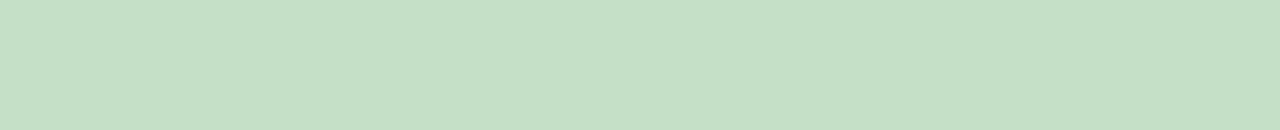
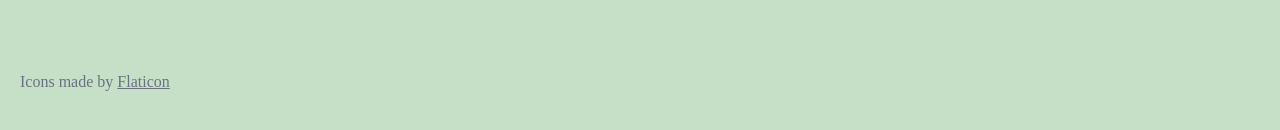
Before and after one commit to sydnyyy/sydney-archive-fe, a Next.js app: page / in a window 1280 px wide. Shown: the part 626-756 px from the top of the page. Built offline with nearby package versions, Linux system fonts and the light colour scheme; a web font is replaced by a local one.

Commit message:
feat: 탭 아이콘 저작권 표시 추가

```diff
--- a/app/page.tsx
+++ b/app/page.tsx
@@ -15,6 +15,7 @@ import ProductModal from "@/components/product/ProductModal";
 import RecipeModal from "@/components/food/RecipeModal";
 import RestaurantModal from "@/components/food/RestaurantModal";
 import UserChatView, { UserChatViewRef } from "@/components/chat/user/UserChatView";
+import Footer from "@/components/common/Footer";
 
 export default function Page() {
     const [activeTab, setActiveTab] = useState<TabValue>(TAB_VALUES.PRODUCT);
@@ -189,6 +190,8 @@ export default function Page() {
                     setIsChatOpen={setIsChatOpen}
                 />
             )}
+
+            <Footer />
         </div>
     );
 }
--- /dev/null
+++ b/components/common/Footer.tsx
@@ -0,0 +1,15 @@
+export default function Footer() {
+    return (
+        <div className="fixed bottom-20 left-5 text-base text-gray-500">
+            Icons made by{" "}
+            <a
+                href="https://www.flaticon.com/uicons"
+                target="_blank"
+                rel="noopener noreferrer"
+                className="underline"
+            >
+                Flaticon
+            </a>
+        </div>
+    );
+}
```
